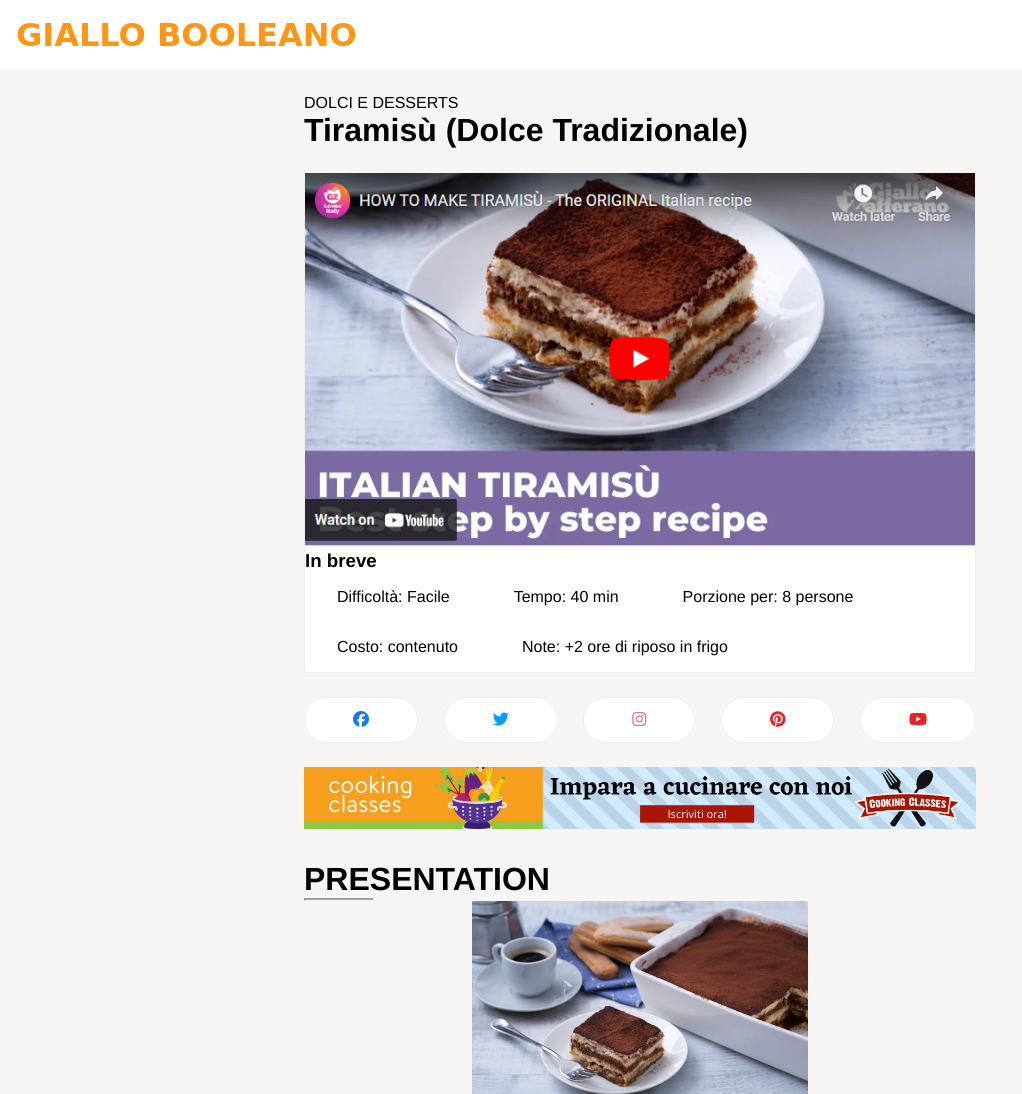
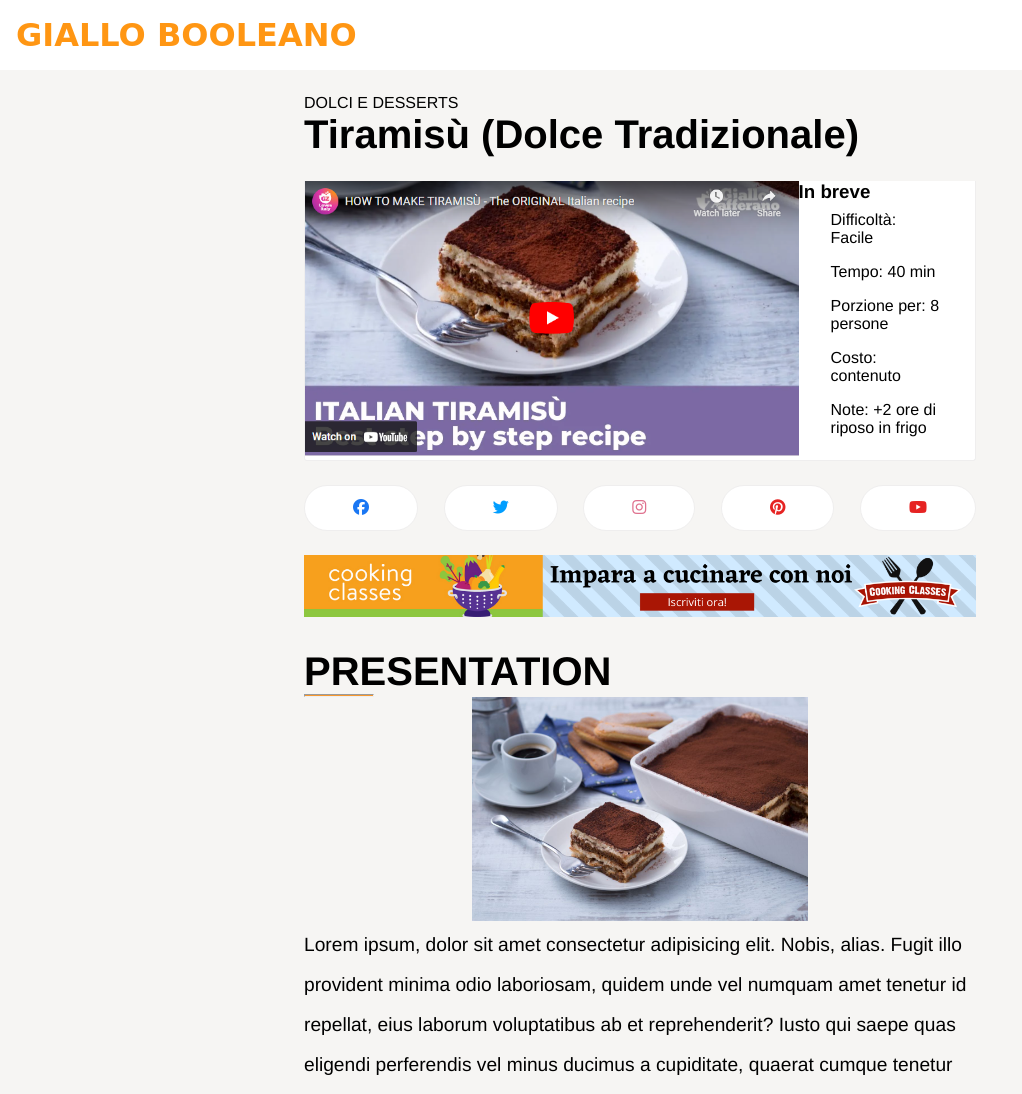
Before and after one commit to petraalpigiano/htmlcss-responsive-layout, a plain HTML site: page index.html in a window 1280 px wide. Shown: the top 1094 px of the page, without its empty margins (0-1022 px from the left). Drawn offline with Linux system fonts and the light colour scheme.

Commit message:
first part responsive tablet

```diff
--- a/style.css
+++ b/style.css
@@ -78,9 +78,6 @@ h2 > span {
 .content-main > p {
   padding-top: 1.5rem;
 }
-.card {
-  background-color: white;
-}
 .card-img img {
   max-width: 100%;
 }
@@ -92,6 +89,7 @@ h2 > span {
   border-bottom-right-radius: 3px;
   margin-top: 1.5rem;
   margin-bottom: 1.5rem;
+  background-color: white;
 }
 .social-icons {
   display: flex;
@@ -180,4 +178,19 @@ hr {
 }
 /* DA 992PX IN SU */
 @media screen and (min-width: 993px) {
+  h2 {
+    font-size: 2.5rem;
+  }
+  .row {
+    display: inline;
+  }
+  .row li {
+    padding-left: 2rem;
+    padding-right: 2rem;
+    padding-top: 0.5rem;
+    padding-bottom: 0.5rem;
+  }
+  .card {
+    display: flex;
+  }
 }
```
